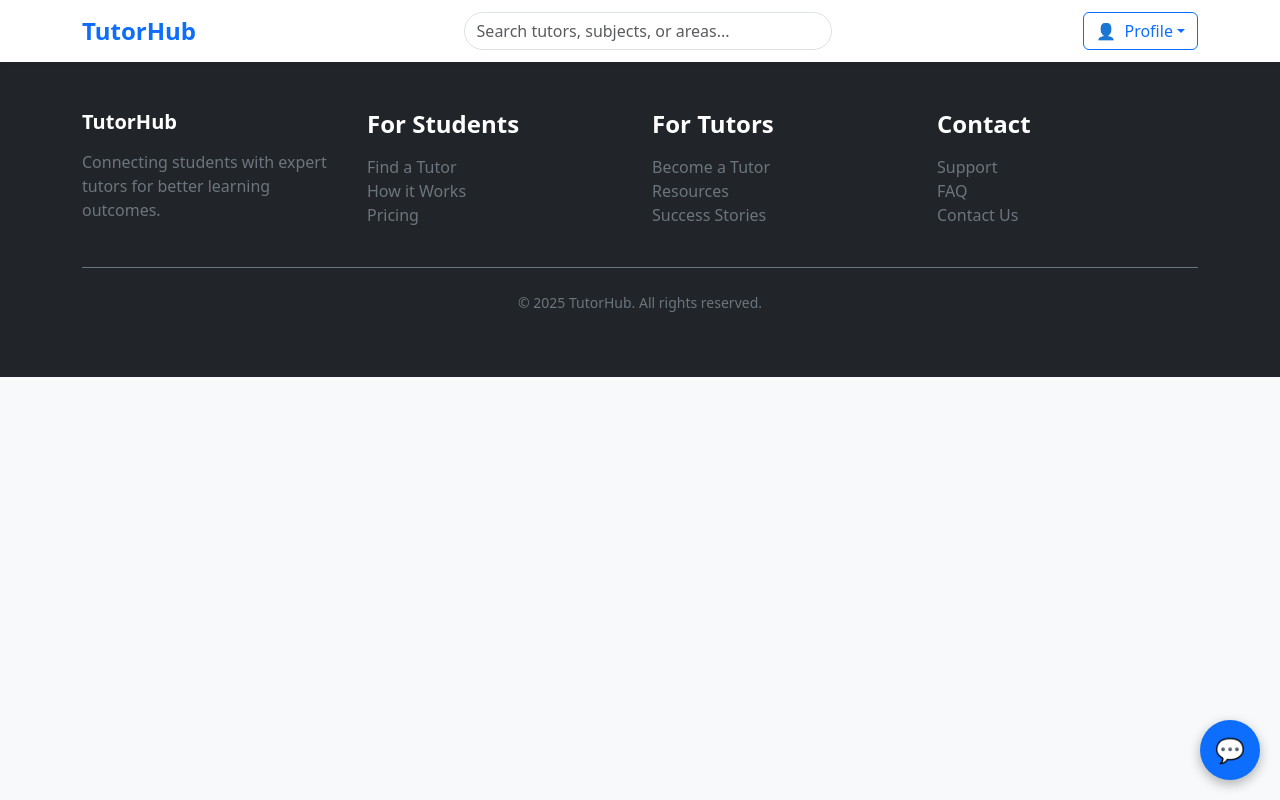
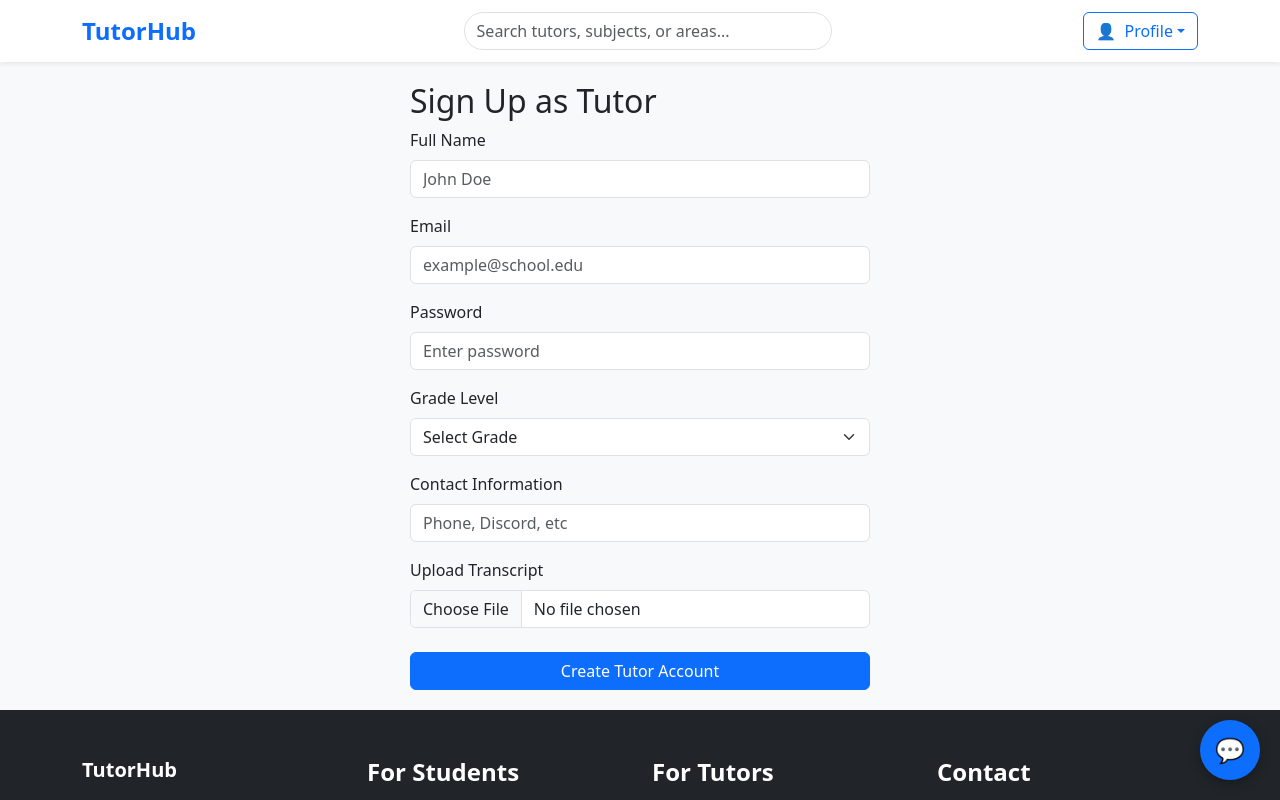
Before and after one commit to FreeCharles02/TutorHubOkstate, a React (Vite) app: page /signupastutor in a window 1280 px wide. Shown: the top 800 px of the page. Built offline with nearby package versions, Linux system fonts and the light colour scheme.

Commit message:
functionality of sign up as tutor button

```diff
--- a/src/App.tsx
+++ b/src/App.tsx
@@ -7,6 +7,7 @@ import { Footer } from './components/Footer'
 import { ChatBox } from './components/ChatBox'
 import SignUp from "./components/SignUp";
 import LogIn from "./components/LogIn";
+import SignUpAsTutor from "./components/SignUpAsTutor";
 
 function App() {
   console.log('App is rendering!');
@@ -27,6 +28,7 @@ function App() {
 
           <Route path="/signup" element={<SignUp />} />
           <Route path="/login" element={<LogIn />} />
+          <Route path="/signupastutor" element={<SignUpAsTutor />} />
         </Routes>
       </main>
 
--- /dev/null
+++ b/src/components/SignUpAsTutor.tsx
@@ -0,0 +1,127 @@
+import { useState } from "react";
+import type { ChangeEvent, FormEvent } from "react";
+import { Button, Form } from "react-bootstrap";
+
+interface TutorForm {
+  name: string;
+  email: string;
+  password: string;
+  grade: string;
+  contact: string;
+  transcript: File | null;
+}
+
+export default function SignUpAsTutor() {
+  const [form, setForm] = useState<TutorForm>({
+    name: "",
+    email: "",
+    password: "",
+    grade: "",
+    contact: "",
+    transcript: null,
+  });
+
+  const handleChange = (e: React.ChangeEvent<any>) => {
+  const { name, value } = e.target;
+  setForm({ ...form, [name]: value });
+};
+
+  const handleFileUpload = (e: ChangeEvent<HTMLInputElement>) => {
+    const file = e.target.files?.[0] ?? null;
+    setForm({ ...form, transcript: file });
+  };
+
+  const handleSubmit = (e: FormEvent) => {
+    e.preventDefault();
+
+    console.log("Tutor Sign Up Data:", form);
+
+    // TODO: send data + file to backend using FormData
+    alert(`Welcome Tutor, ${form.name}!`);
+  };
+
+  return (
+    <div style={{ maxWidth: "500px", margin: "auto", padding: "20px" }}>
+      <h2>Sign Up as Tutor</h2>
+
+      <Form onSubmit={handleSubmit}>
+        <Form.Group className="mb-3">
+          <Form.Label>Full Name</Form.Label>
+          <Form.Control
+            name="name"
+            placeholder="John Doe"
+            value={form.name}
+            onChange={handleChange}
+            required
+          />
+        </Form.Group>
+
+        <Form.Group className="mb-3">
+          <Form.Label>Email</Form.Label>
+          <Form.Control
+            type="email"
+            name="email"
+            placeholder="example@school.edu"
+            value={form.email}
+            onChange={handleChange}
+            required
+          />
+        </Form.Group>
+
+        <Form.Group className="mb-3">
+          <Form.Label>Password</Form.Label>
+          <Form.Control
+            type="password"
+            name="password"
+            placeholder="Enter password"
+            value={form.password}
+            onChange={handleChange}
+            required
+          />
+        </Form.Group>
+
+        <Form.Group className="mb-3">
+          <Form.Label>Grade Level</Form.Label>
+          <Form.Select
+            name="grade"
+            value={form.grade}
+            onChange={handleChange}
+            required
+          >
+            <option value="">Select Grade</option>
+            <option>Freshman</option>
+            <option>Sophomore</option>
+            <option>Junior</option>
+            <option>Senior</option>
+            <option>Graduate Student</option>
+          </Form.Select>
+        </Form.Group>
+
+        <Form.Group className="mb-3">
+          <Form.Label>Contact Information</Form.Label>
+          <Form.Control
+            name="contact"
+            placeholder="Phone, Discord, etc"
+            value={form.contact}
+            onChange={handleChange}
+            required
+          />
+        </Form.Group>
+
+        <Form.Group className="mb-4">
+          <Form.Label>Upload Transcript</Form.Label>
+          <Form.Control
+            type="file"
+            accept=".pdf,.jpg,.png"
+            onChange={handleFileUpload}
+            required
+          />
+        </Form.Group>
+
+        <Button type="submit" variant="primary" className="w-100">
+          Create Tutor Account
+        </Button>
+      </Form>
+    </div>
+  );
+}
--- a/src/components/TutorCTA.tsx
+++ b/src/components/TutorCTA.tsx
@@ -12,7 +12,7 @@ export const TutorCTA = () => {
             Share your knowledge, boost your learning, and earn while helping others succeed.
           </p>
           <div className="d-flex justify-content-center gap-3">
-            <Button
+            <Button onClick={() => window.open("/SignUpAsTutor", "_self")}
               size="lg"
               variant="light"
               className="text-primary"
```
